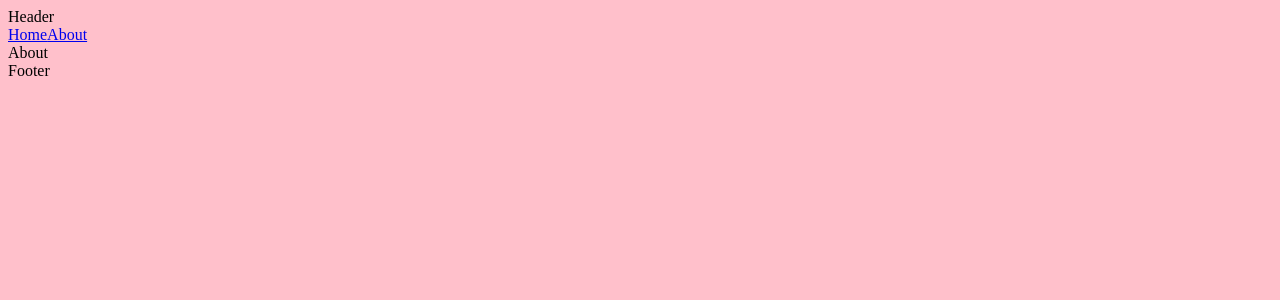
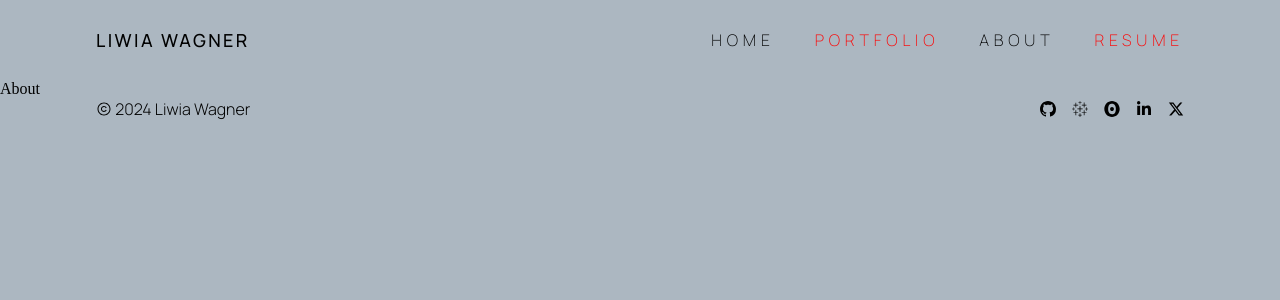
Before and after one commit to LiwiaWagner/Portfolio-Liwia-Wagner, a React (Create React App) app: page /about in a window 1280 px wide. Shown: the top 300 px of the page. Built offline with nearby package versions, Linux system fonts and the light colour scheme.

Commit message:
changes1709

```diff
--- a/package.json
+++ b/package.json
@@ -8,6 +8,7 @@
     "@testing-library/user-event": "^13.5.0",
     "react": "^18.3.1",
     "react-dom": "^18.3.1",
+    "react-icons": "^5.3.0",
     "react-router-dom": "^6.26.2",
     "react-scripts": "5.0.1",
     "web-vitals": "^2.1.4"
--- a/public/index.html
+++ b/public/index.html
@@ -9,6 +9,9 @@
       name="description"
       content="Web site created using create-react-app"
     />
+    <link rel="preconnect" href="https://fonts.googleapis.com">
+    <link rel="preconnect" href="https://fonts.gstatic.com" crossorigin>
+    <link href="https://fonts.googleapis.com/css2?family=Manrope:wght@200..800&display=swap" rel="stylesheet">
     <link rel="apple-touch-icon" href="%PUBLIC_URL%/logo192.png" />
     <!--
       manifest.json provides metadata used when your web app is installed on a
--- a/src/App.jsx
+++ b/src/App.jsx
@@ -1,5 +1,5 @@
 import React from 'react'
-import { BrowserRouter, Routes, Route } from 'react-router-dom'
+import { BrowserRouter, Routes, Route} from 'react-router-dom'
 import Header from './UI/header/Header.jsx'
 import Navbar from './UI/navbar/Navbar.jsx'
 import Home from './pages/home/Home.jsx'
@@ -11,12 +11,11 @@ import Footer from './UI/footer/Footer.jsx'
 const App = () => {
     return (
         <BrowserRouter>
-            <Header />
             <Navbar />
-            <Routes>
-                <Route path='/' element={<Home ></Home>}></Route>
-                <Route path='/about' element={<About></About>}></Route>
-            </Routes>
+                <Routes>
+                    <Route path='/' element={<Home />} />
+                    <Route path='/about' element={<About />} />
+                </Routes>
             <Footer />
         </BrowserRouter>
     )
--- a/src/UI/footer/Footer.jsx
+++ b/src/UI/footer/Footer.jsx
@@ -1,9 +1,28 @@
 import React from 'react'
 import './footer.css'
+import { FaXTwitter } from "react-icons/fa6"
+import { SiObservable } from "react-icons/si"
+import { BsGithub } from "react-icons/bs"
+import { SiTableau } from "react-icons/si"
+import { FaLinkedinIn } from "react-icons/fa"
+import { LiaCopyrightSolid } from "react-icons/lia";
+
+
 
 const Footer = () => {
     return (
-        <div>Footer</div>
+        <div className='footer__container'>
+            <div className='footer__name'>
+                <LiaCopyrightSolid /> <strong className='footer__name__text'>2024 Liwia Wagner</strong>
+            </div>
+            <div className='footer__icons'>
+                <BsGithub />
+                <SiTableau />
+                <SiObservable />
+                <FaLinkedinIn />
+                <FaXTwitter />
+            </div>
+        </div>
     )
 }
 
--- a/src/UI/footer/footer.css
+++ b/src/UI/footer/footer.css
@@ -0,0 +1,28 @@
+.footer__container {
+    display: flex;
+    align-items: center;
+    justify-content: space-between;
+    width: 85%;
+    max-width: 1920px;
+    margin-inline: auto;
+    background-color: transparent
+}
+
+.footer__icons {
+    display: flex;
+    align-items: center;
+    flex-direction: row;
+    gap: 1rem;
+}
+
+.footer__name {
+    display: flex;
+    align-items: center
+}
+
+.footer__name__text {
+    font-family: 'Manrope', sans-serif;
+    font-size: 1rem;
+    font-weight: 300;
+    padding-left: 0.2rem;
+}
--- a/src/UI/navbar/Navbar.jsx
+++ b/src/UI/navbar/Navbar.jsx
@@ -1,14 +1,62 @@
-import React from 'react'
-import { NavLink } from 'react-router-dom'
+import React, { useState } from 'react'
+import { Link, NavLink } from 'react-router-dom'
+import { MdMenu } from 'react-icons/md'
+import { MdClose } from "react-icons/md"
 import './navbar.css'
+// import { links } from '../data'
 
 
 const Navbar = () => {
+    const [isNavShowing, setIsNavShowing] = useState(false);
+
     return (
        <nav>
-            <div className="container nav__container">
-                <NavLink to='/'>Home</NavLink>
-                <NavLink to='/about'>About</NavLink>
+            <div className='nav__container'>
+                <Link to='/' className='nav__left__container'>
+                    <div>LIWIA WAGNER</div>
+                </Link>
+                <ul className={`nav__right__container ${isNavShowing ? 'show__nav' : 'hide__nav'}`}>
+                    <li className='nav__link'>
+                        <NavLink to='/'>HOME</NavLink>
+                    </li>
+                    <li className='nav__link'>
+                        PORTFOLIO
+                    </li>
+                    <li className='nav__link'>
+                        <NavLink to='/about'>ABOUT</NavLink>
+                    </li>
+                    <li className='nav__link'>
+                        RESUME
+                    </li>
+                    {/* <li className={`${({isActive}) => isActive ? '.nav__link.active' : ''} ${'nav__link'}`}>
+                        <NavLink to='/'>HOME</NavLink>
+                    </li>
+                    <li className={`${({isActive}) => isActive ? '.nav__link.active' : ''} ${'nav__link'}`}>
+                        PORTFOLIO
+                    </li>
+                    <li className={`${({isActive}) => isActive ? '.nav__link.active' : ''} ${'nav__link'}`}>
+                        <NavLink to='/about'>ABOUT</NavLink>
+                    </li>
+                    <li className={`${({isActive}) => isActive ? '.nav__link.active' : ''} ${'nav__link'}`}>
+                        RESUME
+                    </li> */}
+                </ul>
+                {/* <ul className='nav__right_container'>
+                    {
+                        links.map(({name, path}, index) => {
+                            return (
+                                <li key={index}>
+                                    <NavLink to={path}>{name}</NavLink>
+                                </li>
+                            )
+                        })
+                    }
+                </ul> */}
+                <button className='nav__toggle__btn' onClick={() => setIsNavShowing(!isNavShowing)}>
+                    {
+                        isNavShowing ? <MdMenu /> : <MdClose />
+                    }
+                </button>
             </div>
        </nav>
     )
--- a/src/UI/navbar/navbar.css
+++ b/src/UI/navbar/navbar.css
@@ -0,0 +1,117 @@
+nav {
+    display: flex;
+    justify-content: center;
+    align-items: center;
+    height: 100%;
+    padding: 1.75rem 0rem;
+    z-index: 99
+}
+
+.nav__container {
+    display: flex;
+    justify-content: space-between;
+    align-items: center;
+    width: 85%;
+    max-width: 1920px;
+    margin-inline: auto;
+    background-color: transparent;
+}
+
+.nav__left__container {
+    width: 100%;
+    text-decoration: none;
+    font-family: 'Manrope', sans-serif;
+    color: black;
+    font-size: 1.125rem;
+    line-height: 1.5rem;
+    font-weight: 500;
+    letter-spacing: 0.15rem;
+    overflow-x: hidden
+}
+
+.nav__right__container {
+    display: flex;
+    align-items: center;
+    font-family: 'Manrope', sans-serif;
+    font-size: 1rem;
+    color: red; /* #484848; */
+    font-style: normal;
+    font-weight: 100;
+    line-height: normal;
+    letter-spacing: 0.3rem;
+    gap: 2.5rem;
+    list-style: none
+}
+
+a {
+    text-decoration: none
+}
+
+.nav__link {
+    position: relative
+}
+
+.nav__link:hover {
+    font-weight: 500;
+    transition: 0.25s
+}
+
+.nav__link.active {
+    font-weight: 500;
+    background-color: red;
+}
+
+.nav__toggle__btn {
+    display: none
+}
+
+@media screen and (max-width: 900px) {
+    .nav__toggle__btn {
+        display: block;
+        background-color: transparent;
+        font-size: 1.6rem;
+    }
+
+    .nav__toggle__btn svg {
+        color: black
+    }
+
+    .nav__link {
+        display: flex;
+        flex-direction: column;
+        justify-content: center;
+        top: 0;
+    }
+
+    .nav__right__container {
+        display: flex;
+        flex-direction: column;
+        justify-content: center;
+        align-items: center;
+        background-color: red;
+        padding: 1rem 4rem;
+        width: 100vw;
+        gap: 0
+    }
+
+    .nav__link.active {
+        display: none
+    }
+
+    .nav__link {
+        height: 4rem;
+        width: 100%;
+    }
+
+    .nav__link:hover {
+        font-weight: 100
+    }
+
+    .show__nav {
+        display: flex
+    }
+
+    .hide__nav {
+        display: none
+    }
+}
--- a/src/data.js
+++ b/src/data.js
@@ -14,9 +14,5 @@ export const links = [
     {
         name: "Resume",
         path: '/resume'
-    },
-    {
-        name: "Contact",
-        path: '/contact'
     }
 ]
--- a/src/index.css
+++ b/src/index.css
@@ -1,3 +1,54 @@
+*,
+*::before,
+*::after {
+    margin: 0;
+    padding: 0;
+    border: 0;
+    outline: 0;
+    box-sizing: border-box
+};
+
 body {
-    background: pink
+    font-family: "Manrope", sans-serif;
+    color: black;
+    font-size: 1.2rem;
+    line-height: 1.5rem;
+    font-weight: 400;
+    overflow-x: hidden
+};
+
+.container {
+    display: flex;
+    justify-content: center;
 }
+
+ul {
+    list-style: none;
+    text-decoration: none;
+};
+
+.container {
+    width: 100vw;
+    max-width: 1920px;
+    margin-inline: auto;
+}
+
+h1 {
+    font-size: 2.5rem
+}
+
+h2 {
+    font-size: 2rem
+}
+
+h3 {
+    font-size: 1.75rem
+}
+
+h4 {
+    font-size: 1.5rem
+}
+
+a {
+    color: black;
+}
--- a/src/pages/about/about.css
+++ b/src/pages/about/about.css
@@ -0,0 +1,3 @@
+body {
+    background-color: #ACB7C1
+}
```
Also changed, not shown: 1 other file (tests, documents, lock files or other folders).
